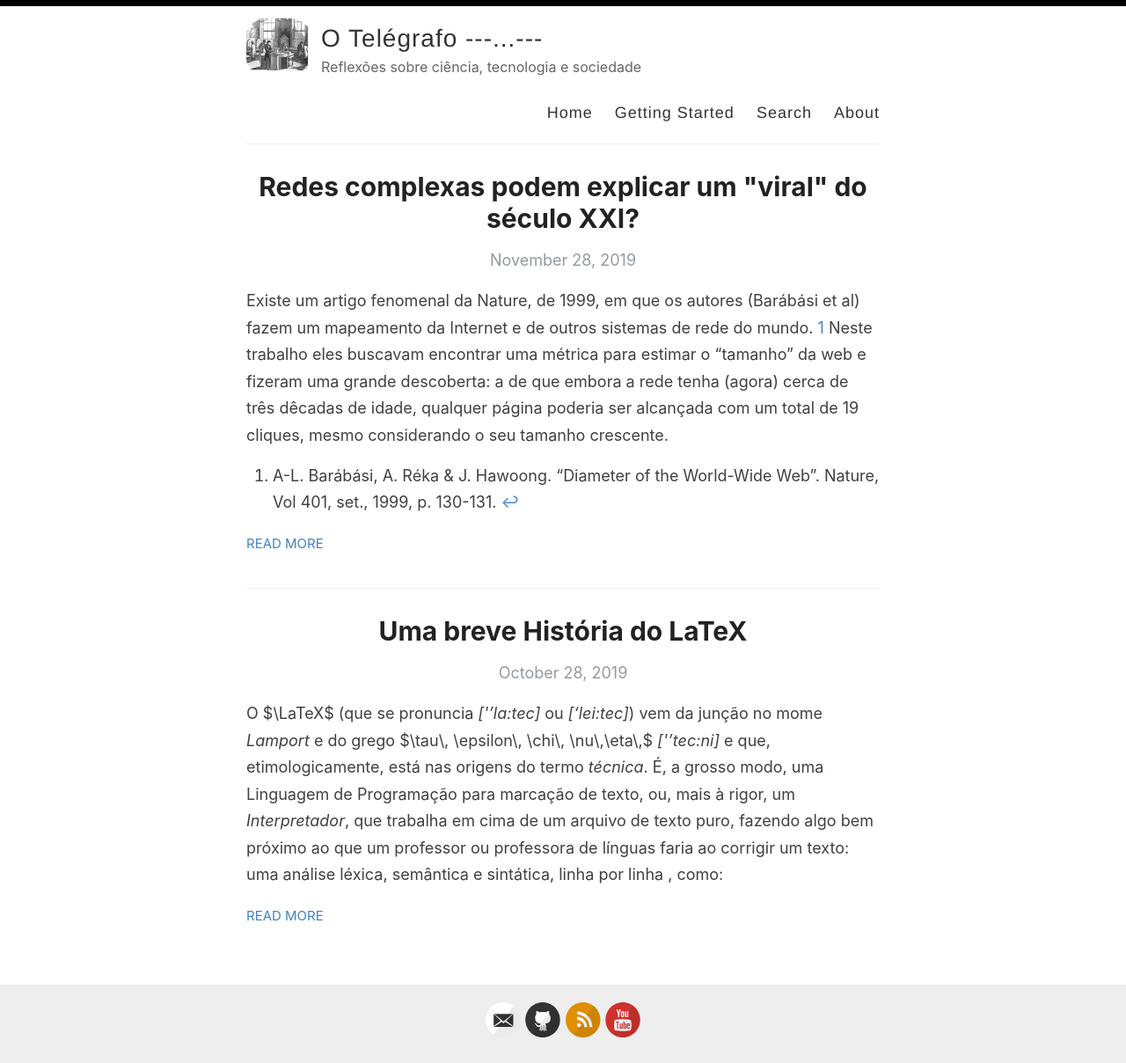
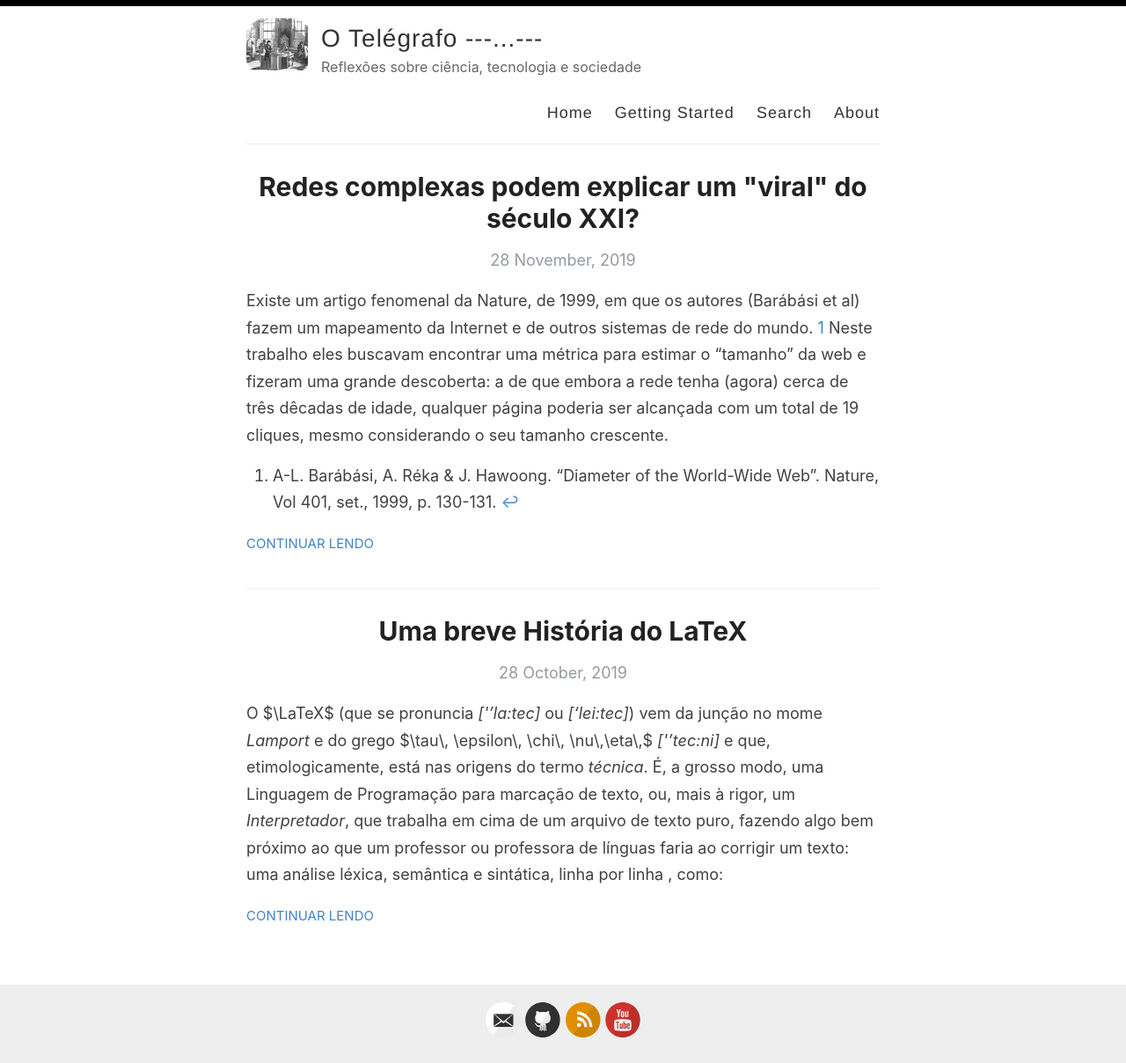
Before and after one commit to tonidandel/otelegrafo_, a Jekyll site: the page built from index.html, in a window 1280 px wide. Shown: the whole page at 88% size. Built offline with Jekyll 4.4.1, drawn with Linux system fonts in a browser that asks for light colours; the list of posts is cut into pages by our own code.

Commit message:
alteracoes-index

```diff
--- a/index.html
+++ b/index.html
@@ -9,14 +9,14 @@ layout: default
         <h1>{{ post.title }}</h1>
 
         <div>
-          <p class="post_date">{{ post.date | date: "%B %e, %Y" }}</p>
+          <p class="post_date">{{ post.date | date: "%e %B, %Y" }}</p>
         </div>
       </a>
       <div class="entry">
         {{ post.excerpt }}
       </div>
 
-      <a href="{{ site.baseurl }}{{ post.url }}" class="read-more">Read more</a>
+      <a href="{{ site.baseurl }}{{ post.url }}" class="read-more">Continuar lendo</a>
     </article>
   {% endfor %}
 
```
Also changed, not shown: _includes/head.html (deleted, +0 -32 lines).
